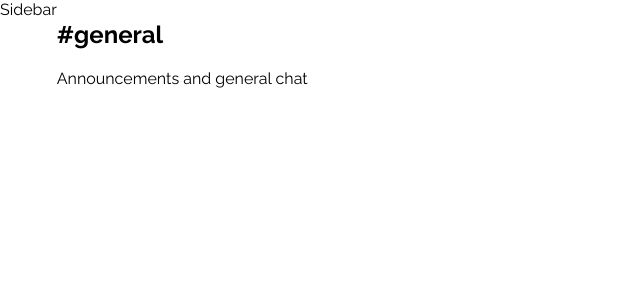
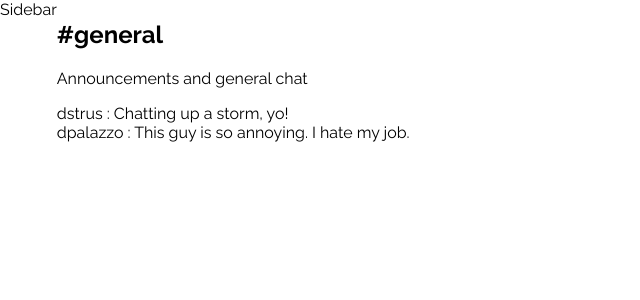
Before and after one commit to tnafiu/chatterang, a React (Create React App) app: page / in a window 1280 px wide. Shown: the top 300 px of the page, without its empty margins (0-640 px from the left). Built offline with nearby package versions, Linux system fonts and the light colour scheme.

Commit message:
Add a Message component to MessageList

```diff
--- a/src/Chat.js
+++ b/src/Chat.js
@@ -1,12 +1,14 @@
 import React, {Component} from 'react'
 
 import ChatHeader from './ChatHeader'
+import MessageList from './MessageList'
 
 class Chat extends Component {
     render() {
         return (
           <div className="Chat">
             <ChatHeader/>
+            <MessageList/>
           </div>
         )
     }
--- /dev/null
+++ b/src/Message.js
@@ -0,0 +1,11 @@
+import React from 'react'
+
+const Message = (props) => {
+    return (
+      <div className="Message">
+        {props.message.userName} : {props.message.body}
+      </div>
+    )
+}
+
+export default Message
--- /dev/null
+++ b/src/MessageList.js
@@ -0,0 +1,30 @@
+import React from 'react'
+
+import Message from './Message'
+
+const MessageList = () => {
+    const messages = [
+        {
+            id:1,
+            userName: 'dstrus',
+            body: 'Chatting up a storm, yo!'
+        },
+        {
+            id:2,
+            userName: 'dpalazzo',
+            body: 'This guy is so annoying. I hate my job.'
+        },
+    ]
+
+    return (
+      <div className="MessageList">
+        {
+          messages.map(msg => (
+          <Message key={msg.id} message={msg} />
+          ))
+        }
+      </div>
+    )
+}
+
+export default MessageList
```
